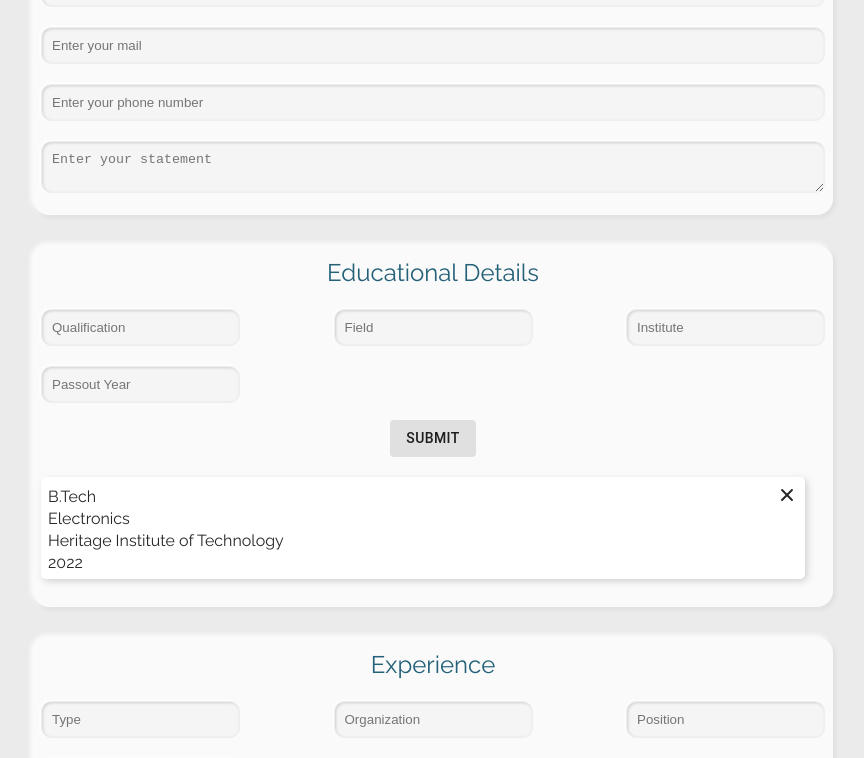
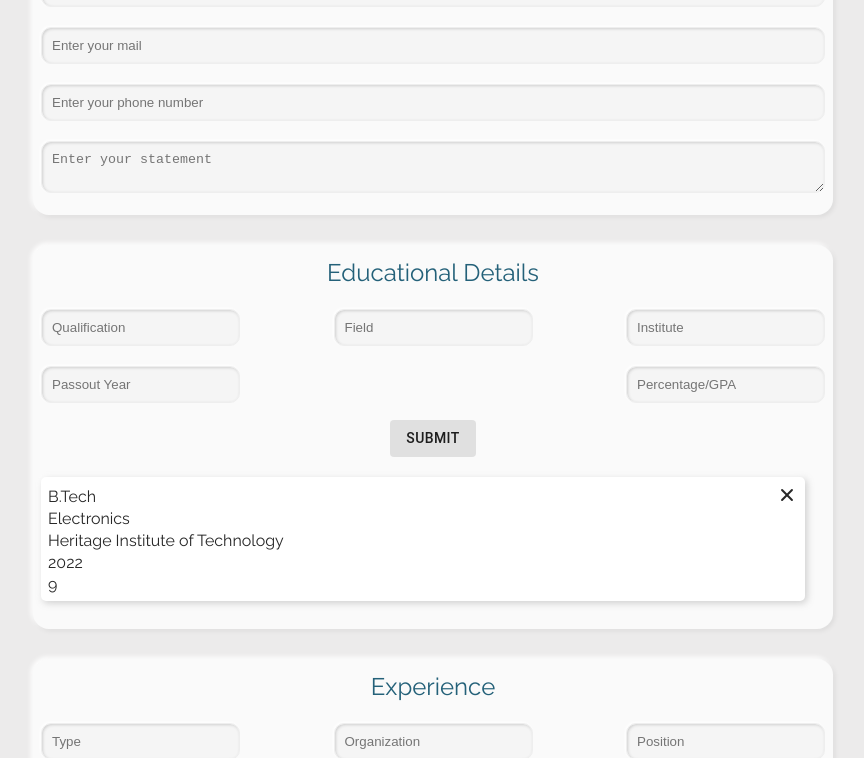
Before and after one commit to SBhattacharya45/resume-builder, a React (Create React App) app: page /form in a window 1280 px wide. Shown: the part 401-1159 px from the top of the page, without its empty margins (207-1071 px from the left). Built offline with nearby package versions, Linux system fonts and the light colour scheme.

Commit message:
added grade field to edudetails, made education field dynamic in template

```diff
--- a/src/components/Item/Item.js
+++ b/src/components/Item/Item.js
@@ -11,6 +11,7 @@ const item = (props) => {
                     <span className={classes.ItemData}>{props.field}</span>
                     <span className={classes.ItemData}>{props.institute}</span>
                     <span className={classes.ItemData}>{props.passout}</span>
+                    <span className={classes.ItemData}>{props.grade}</span>
                 </div>
                 <span onClick={() => props.delete(props.id)}><i className={classes.CloseIcon}></i></span>
             </div>
--- a/src/containers/FormContainer/FormContainer.js
+++ b/src/containers/FormContainer/FormContainer.js
@@ -89,7 +89,8 @@ class FormConatiner extends Component {
             qualification: "B.Tech",
             institute: 'Heritage Institute of Technology',
             field: 'Electronics',
-            passout: '2022'
+            passout: '2022',
+            grade: '9'
         }],
         expDetails: [{
             type: 'Internship',
@@ -124,7 +125,8 @@ class FormConatiner extends Component {
             qualification: data.get('qualification'),
             institute: data.get('institute'),
             field: data.get('field'),
-            passout: data.get('passout')
+            passout: data.get('passout'),
+            grade: data.get('grade')
         })
         this.setState({eduDetails: updatedEduDetails});
     }
@@ -216,7 +218,8 @@ class FormConatiner extends Component {
                     qualification={eduElement.qualification}
                     institute={eduElement.institute}
                     field={eduElement.field}
-                    passout={eduElement.passout}/>
+                    passout={eduElement.passout}
+                    grade={eduElement.grade}/>
                 ))}
             </div>
         )
@@ -289,6 +292,11 @@ class FormConatiner extends Component {
                                 placeholder="Passout Year"
                                 type="text"
                                 name="passout"/>
+                                <input
+                                className={classes.Input}
+                                placeholder="Percentage/GPA"
+                                type="text"
+                                name="grade"/>
                             </div>
                             <div className={classes.ButtonContainer}>
                                 <Button disableElevation variant="contained" className={classes.Button} type="submit">Submit</Button>
--- a/src/containers/Templates/Template1/Template1.js
+++ b/src/containers/Templates/Template1/Template1.js
@@ -44,7 +44,7 @@ class Template1 extends Component {
           </div>
           <div className="section-header">Education</div>
           <div className="section-content">
-            <Education />
+            <Education education={this.props.userDetails.eduDetails}/>
           </div>
           <div className="section-header">Organizations</div>
           <div className="section-content">
--- a/src/containers/Templates/Template1/TemplateComponents/Education.js
+++ b/src/containers/Templates/Template1/TemplateComponents/Education.js
@@ -1,27 +1,31 @@
 import React from "react";
 
-function Education() {
+function education(props) {
+
+  const eduList = props.education.map((eduObject, igKey) => (
+    <tr>
+      <td>{eduObject.qualification}</td>
+      <td>{eduObject.field}</td>
+      <td>{eduObject.institute}</td>
+      <td>{eduObject.passout}</td>
+      <td>{eduObject.grade}</td>
+    </tr>
+  ))
+
   return (
     <div>
       <table>
         <tr>
           <th>Qualifications</th>
-          <th>Institutions</th>
-          <th>Grades</th>
+          <th>Field</th>
+          <th>Institute</th>
+          <th>Passout</th>
+          <th>Grade</th>
         </tr>
-        <tr>
-          <td>Btech</td>
-          <td>TMSL</td>
-          <td>9.0</td>
-        </tr>
-        <tr>
-          <td>Mtech</td>
-          <td>IIT</td>
-          <td>9.0</td>
-        </tr>
+        {eduList}
       </table>
     </div>
   );
 }
 
-export default Education;
+export default education;
```
